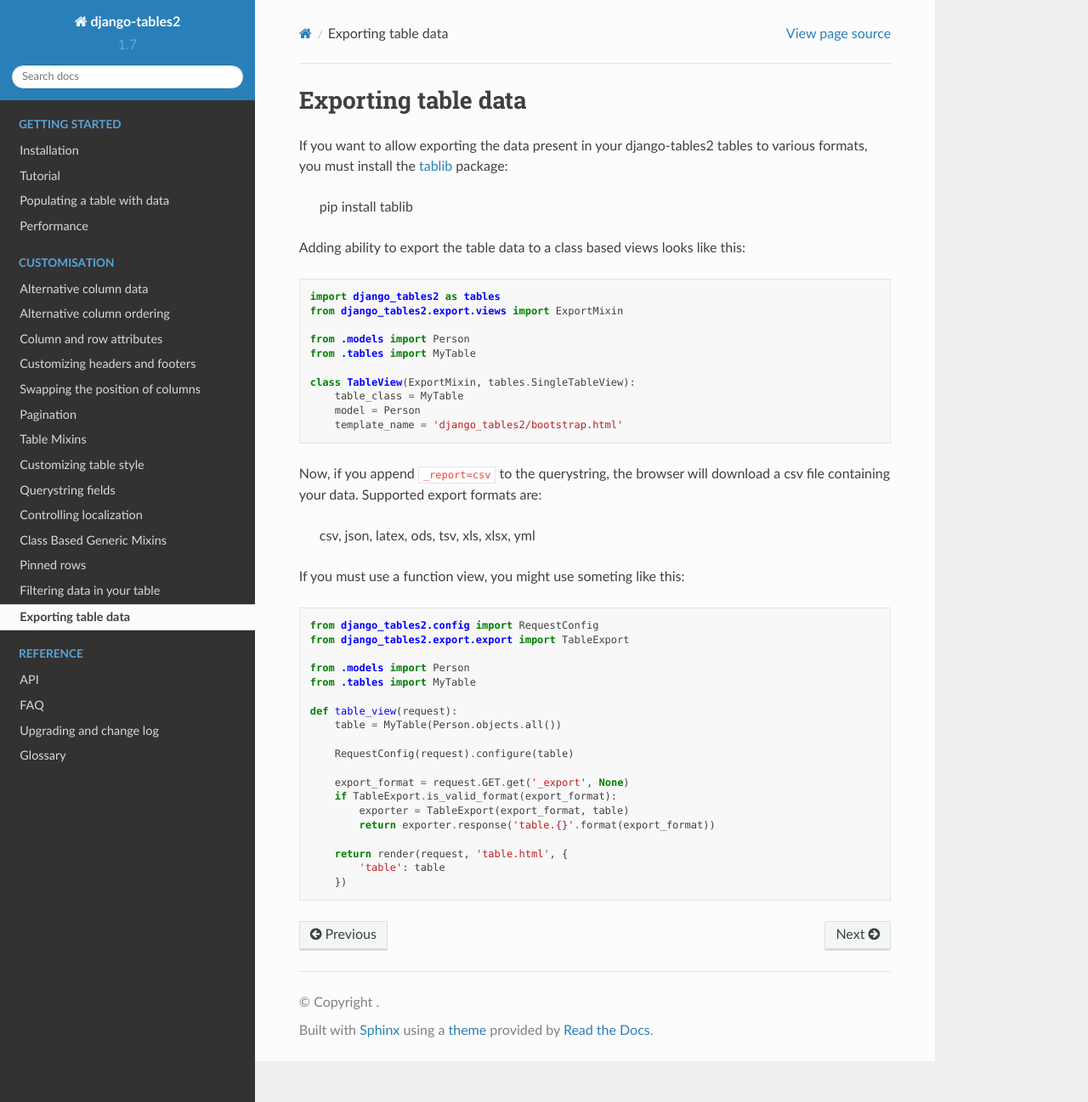
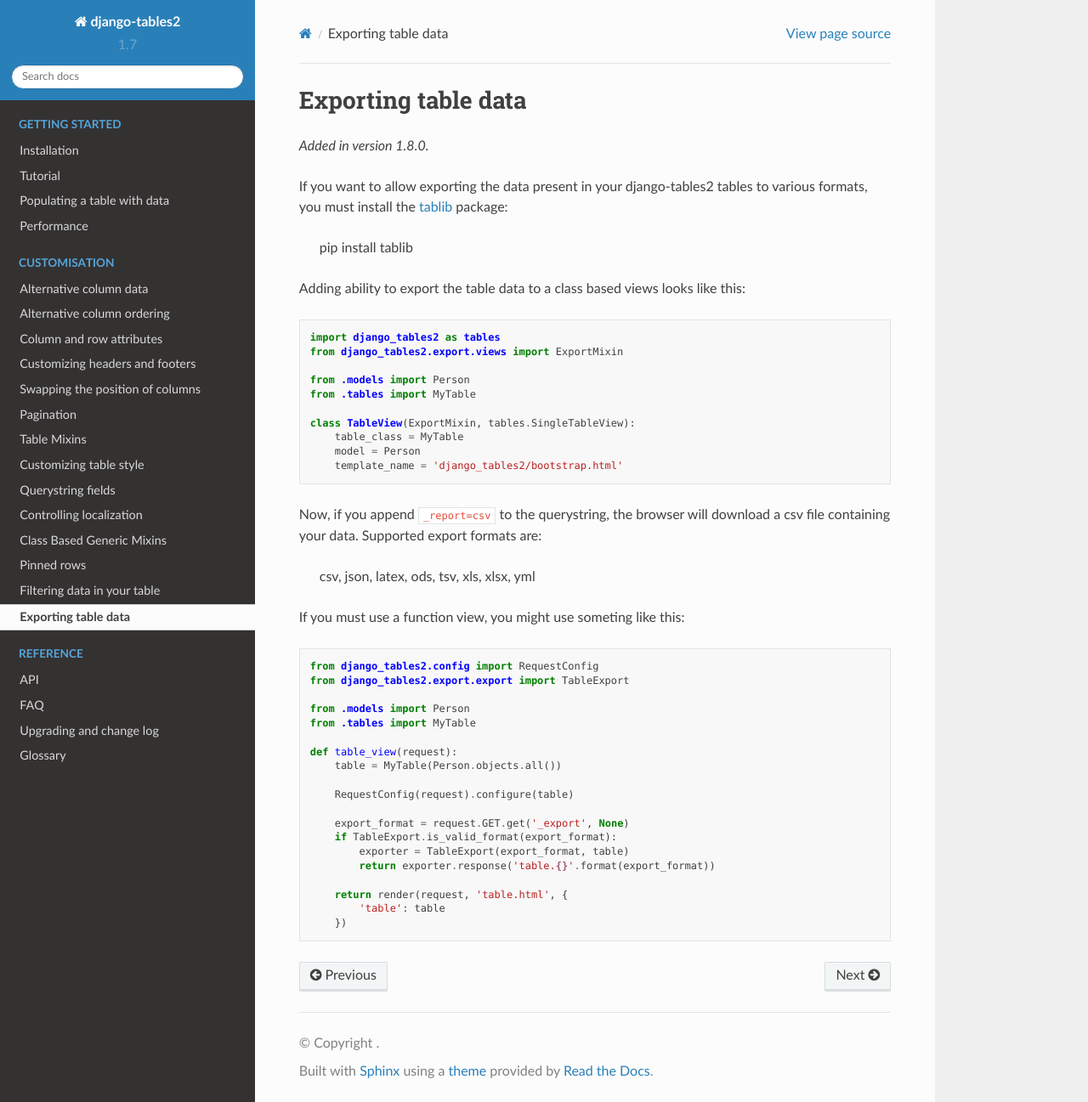
Before and after one commit to jieter/django-tables2, a Sphinx documentation site: the page built from docs/pages/export.rst, in a window 1280 px wide and 1297 px high. Shown: the whole window at 85% size. Built offline with Sphinx 7.4.7 and the Read the Docs theme 2.0.0, drawn with Linux system fonts in a browser that asks for light colours; part of the change alters nothing that is shown.

Commit message:
Fix versionadded marker for export functionality

```diff
--- a/docs/pages/export.rst
+++ b/docs/pages/export.rst
@@ -3,7 +3,7 @@
 Exporting table data
 ====================
 
-.. versionadded: 1.8.0
+.. versionadded:: 1.8.0
 
 If you want to allow exporting the data present in your django-tables2 tables to various
 formats, you must install the `tablib <http://docs.python-tablib.org/en/latest/>`_ package:
```
